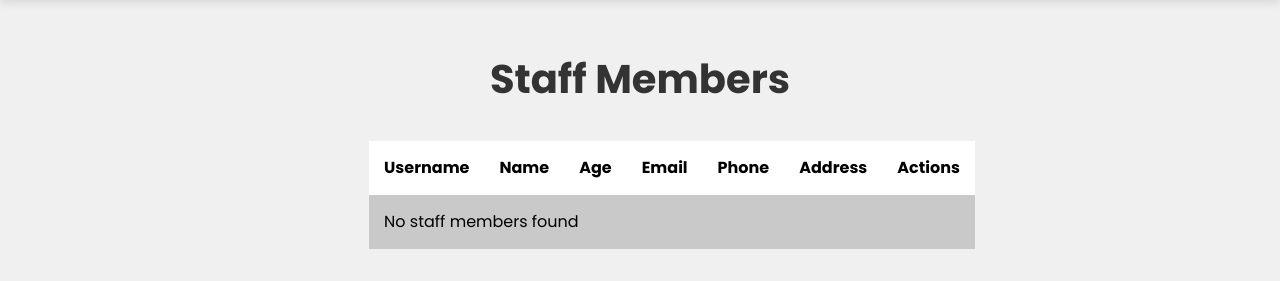
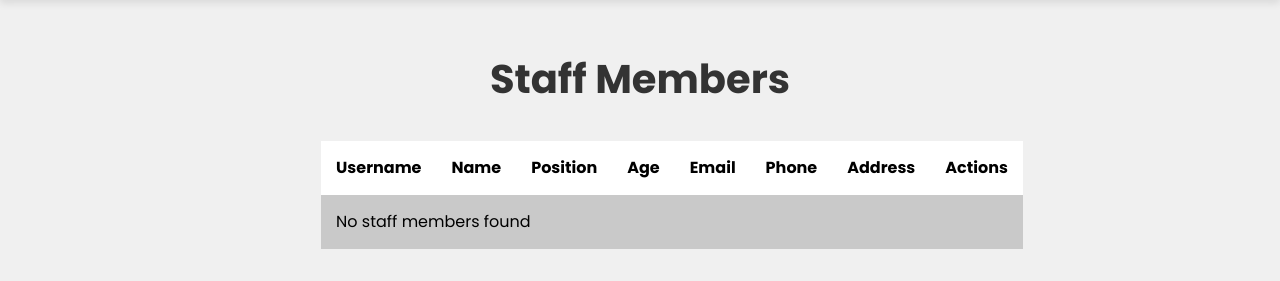
Before and after one commit to RamithaHeshan33/The-Gallery-Cafe, a PHP site: page /admin/staff.php in a window 1280 px wide. Shown: the part 801-1082 px from the top of the page. Run offline with PHP 8.4, Linux system fonts and the light colour scheme; data that the repository does not hold is empty; some libraries are stand-ins or nearby versions.

Commit message:
update admin staff page

```diff
--- a/admin/save_staff.php
+++ b/admin/save_staff.php
@@ -4,6 +4,7 @@ require '../connection.php';
 if ($_SERVER['REQUEST_METHOD'] == 'POST') {
     $staff_username = $_POST['username'];
     $staff_name = $_POST['name'];
+    $staff_position = $_POST['position'];
     $staff_password = $_POST['password'];
     $staff_age = $_POST['age'];
     $staff_email = $_POST['email'];
@@ -13,11 +14,11 @@ if ($_SERVER['REQUEST_METHOD'] == 'POST') {
     // Hash the password before storing it in the database
     $hashedPassword = password_hash($staff_password, PASSWORD_DEFAULT);
 
-    $sql = "INSERT INTO staff (username, name, password, age, email, phone, address) VALUES (?, ?, ?, ?, ?, ?, ?)";
+    $sql = "INSERT INTO staff (username, name, position, password, age, email, phone, address) VALUES (?, ?, ?, ?, ?, ?, ?, ?)";
     $stmt = $conn->prepare($sql);
 
     if ($stmt) {
-        $stmt->bind_param("sssisss", $staff_username, $staff_name, $hashedPassword, $staff_age, $staff_email, $staff_phone, $staff_address);
+        $stmt->bind_param("ssssisss", $staff_username, $staff_name, $staff_position, $hashedPassword, $staff_age, $staff_email, $staff_phone, $staff_address);
         if ($stmt->execute()) {
             header("Location: staff.php?message=submitted");
         } else {
--- a/admin/staff.php
+++ b/admin/staff.php
@@ -56,9 +56,10 @@
                         <label for="password">Password:</label>
                         <input type="password" id="password" name="password" required>
                     </div>
+
                     <div class="form-group">
-                        <label for="age">Age:</label>
-                        <input type="number" id="age" name="age" required>
+                        <label for="position">Position:</label>
+                        <input type="text" id="position" name="position" required>
                     </div>
                 </div>
                 <div class="form-row">
@@ -72,6 +73,10 @@
                     </div>
                 </div>
                 <div class="form-row">
+                    <div class="form-group">
+                        <label for="age">Age:</label>
+                        <input type="number" id="age" name="age" required>
+                    </div>
                     <div class="form-group">
                         <label for="address">Address:</label>
                         <input type="text" id="address" name="address" required>
@@ -92,6 +97,7 @@
                 <tr>
                     <th>Username</th>
                     <th>Name</th>
+                    <th>Position</th>
                     <th>Age</th>
                     <th>Email</th>
                     <th>Phone</th>
@@ -104,6 +110,7 @@
                         echo "<tr>";
                         echo "<td data-cell='Username'>" . htmlspecialchars($row['username'], ENT_QUOTES, 'UTF-8') . "</td>";
                         echo "<td data-cell='Name'>" . htmlspecialchars($row['name'], ENT_QUOTES, 'UTF-8') . "</td>";
+                        echo "<td data-cell='Position'>" . htmlspecialchars($row['position'], ENT_QUOTES, 'UTF-8') . "</td>";
                         echo "<td data-cell='Age'>" . htmlspecialchars($row['age'], ENT_QUOTES, 'UTF-8') . "</td>";
                         echo "<td data-cell='Email'>" . htmlspecialchars($row['email'], ENT_QUOTES, 'UTF-8') . "</td>";
                         echo "<td data-cell='Phone'>" . htmlspecialchars($row['phone'], ENT_QUOTES, 'UTF-8') . "</td>";
```
Also changed, not shown: admin/save_update_staff.php (+5 -4 lines), admin/update_staff.php (+6 -2 lines).
